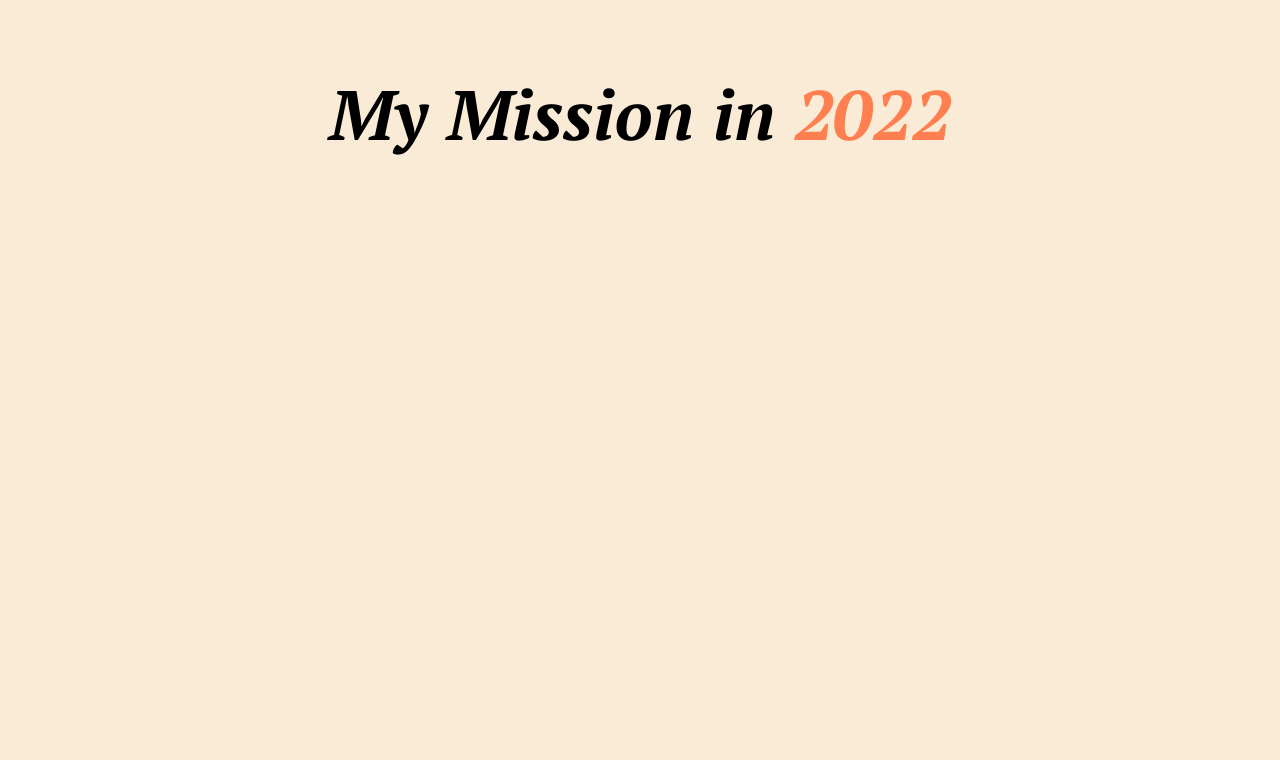
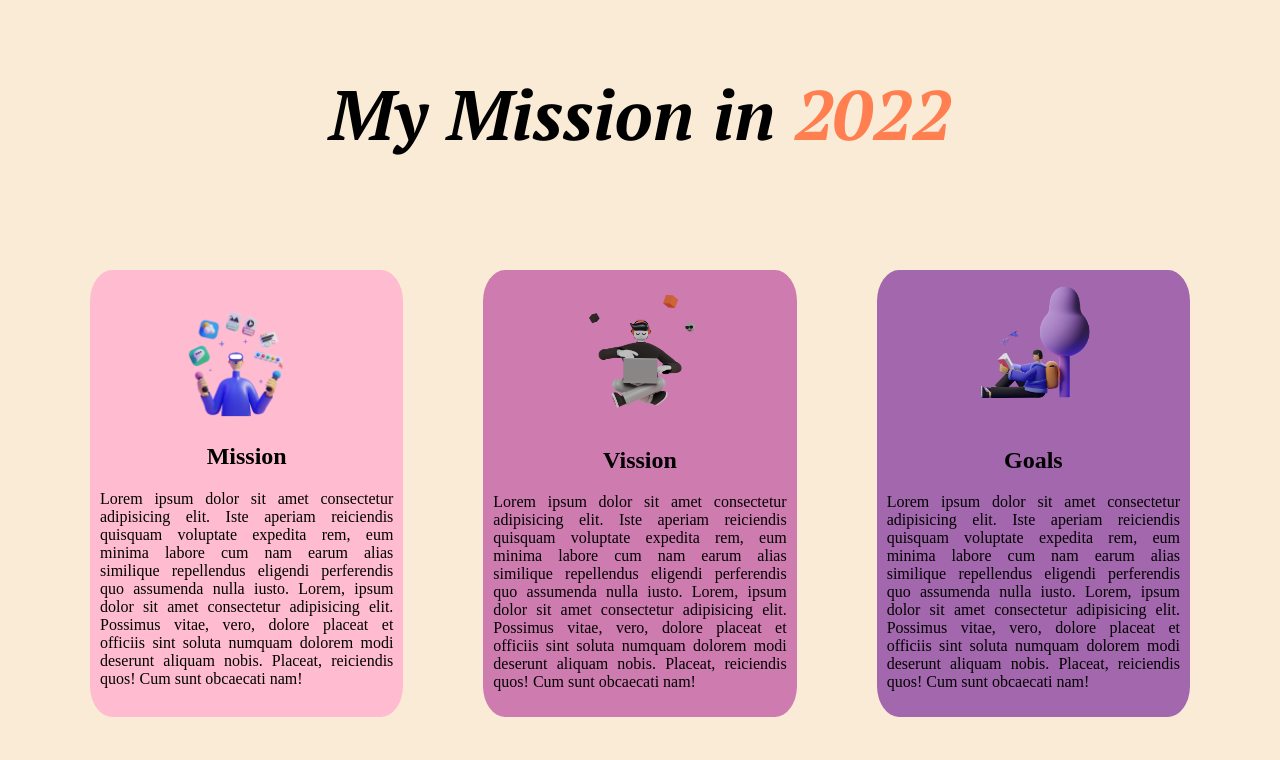
Before and after one commit to sanjid095/portfolio001, a plain HTML site: page index.html in a window 1280 px wide. Shown: the part 570-1330 px from the top of the page. Before the commit the page ends 850 px from the top, so only its background shows below. Drawn offline with Linux system fonts and the light colour scheme.

Commit message:
section 3 parallal item complete

```diff
--- a/index.html
+++ b/index.html
@@ -96,6 +96,51 @@
         .sec_2-width {
             width: 100%;
         }
+
+        .sec3_dis_flx {
+            display: flex;
+
+        }
+
+        .sec3_div_width {
+            width: 25%;
+            padding: 10px;
+            margin: 40px;
+            align-content: center;
+
+        }
+
+        .sec3_div_width img {
+            width: 160px;
+            height: auto;
+            display: block;
+            margin-left: auto;
+            margin-right: auto;
+            width: 50%;
+        }
+
+        .sec3_div_width p {
+            text-align: justify;
+        }
+
+        .sec3_div_width h2 {
+            text-align: center;
+        }
+
+        #sec3-div1 {
+            background-color: rgb(255, 188, 209);
+            border-radius: 7%;
+        }
+
+        #sec3-div2 {
+            background-color: rgb(206, 123, 176);
+            border-radius: 7%;
+        }
+
+        #sec3-div3 {
+            background-color: rgb(162, 103, 172);
+            border-radius: 7%;
+        }
     </style>
 </head>
 
@@ -140,6 +185,56 @@
             </p>
         </div>
     </section>
+    <section class="sec3_dis_flx">
+        <div class="sec3_div_width" id="sec3-div1">
+            <img src="assets/illustrators/illustrator-1.png" alt="illastration 1">
+            <h2>
+                Mission
+            </h2>
+            <p>
+                Lorem ipsum dolor sit amet consectetur adipisicing elit. Iste aperiam reiciendis quisquam voluptate
+                expedita rem,
+                eum minima labore cum nam earum alias similique repellendus eligendi perferendis quo assumenda nulla
+                iusto.
+                Lorem, ipsum dolor sit amet consectetur adipisicing elit. Possimus vitae, vero, dolore placeat et
+                officiis
+                sint soluta numquam dolorem modi deserunt aliquam nobis. Placeat, reiciendis quos! Cum sunt obcaecati
+                nam!
+            </p>
+        </div>
+        <div class="sec3_div_width" id="sec3-div2">
+            <img src="assets/illustrators/illustrator-2.png" alt="illastration 2">
+            <h2>
+                Vission
+            </h2>
+            <p>
+                Lorem ipsum dolor sit amet consectetur adipisicing elit. Iste aperiam reiciendis quisquam voluptate
+                expedita rem,
+                eum minima labore cum nam earum alias similique repellendus eligendi perferendis quo assumenda nulla
+                iusto.
+                Lorem, ipsum dolor sit amet consectetur adipisicing elit. Possimus vitae, vero, dolore placeat et
+                officiis
+                sint soluta numquam dolorem modi deserunt aliquam nobis. Placeat, reiciendis quos! Cum sunt obcaecati
+                nam!
+            </p>
+        </div>
+        <div class="sec3_div_width" id="sec3-div3">
+            <img src="assets/illustrators/illustrator-3.png" alt="illastration 3">
+            <h2>
+                Goals
+            </h2>
+            <p>
+                Lorem ipsum dolor sit amet consectetur adipisicing elit. Iste aperiam reiciendis quisquam voluptate
+                expedita rem,
+                eum minima labore cum nam earum alias similique repellendus eligendi perferendis quo assumenda nulla
+                iusto.
+                Lorem, ipsum dolor sit amet consectetur adipisicing elit. Possimus vitae, vero, dolore placeat et
+                officiis
+                sint soluta numquam dolorem modi deserunt aliquam nobis. Placeat, reiciendis quos! Cum sunt obcaecati
+                nam!
+            </p>
+        </div>
+    </section>
 
 
 </body>
```
